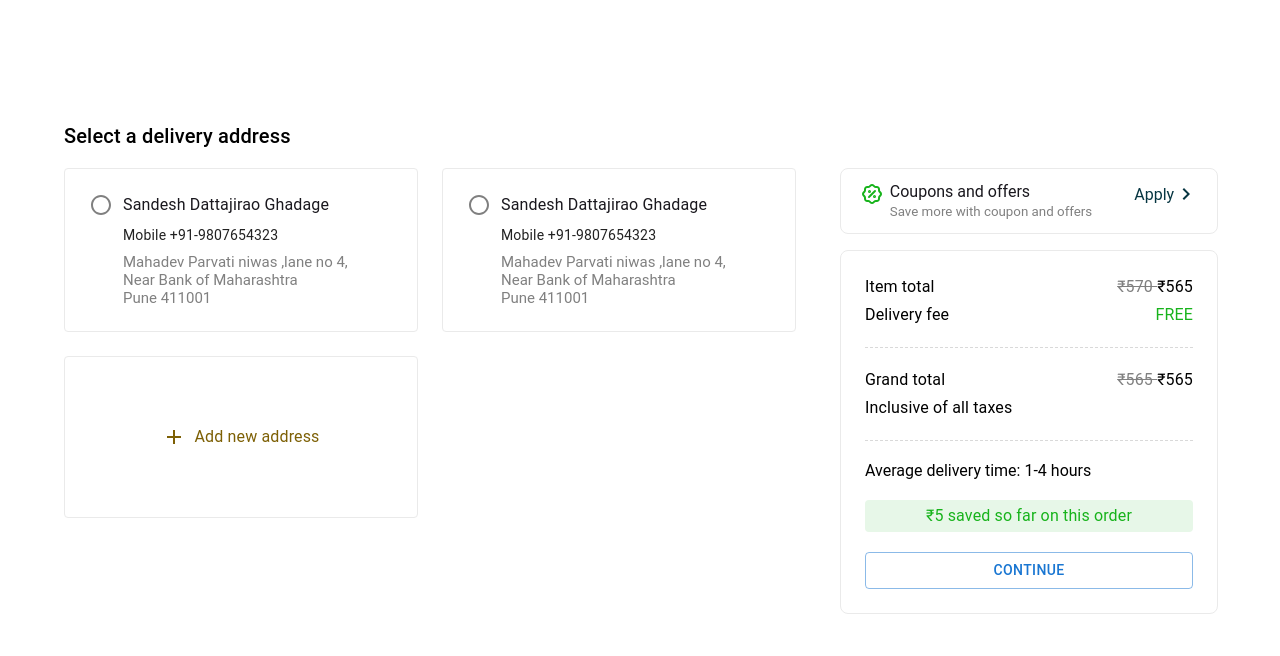
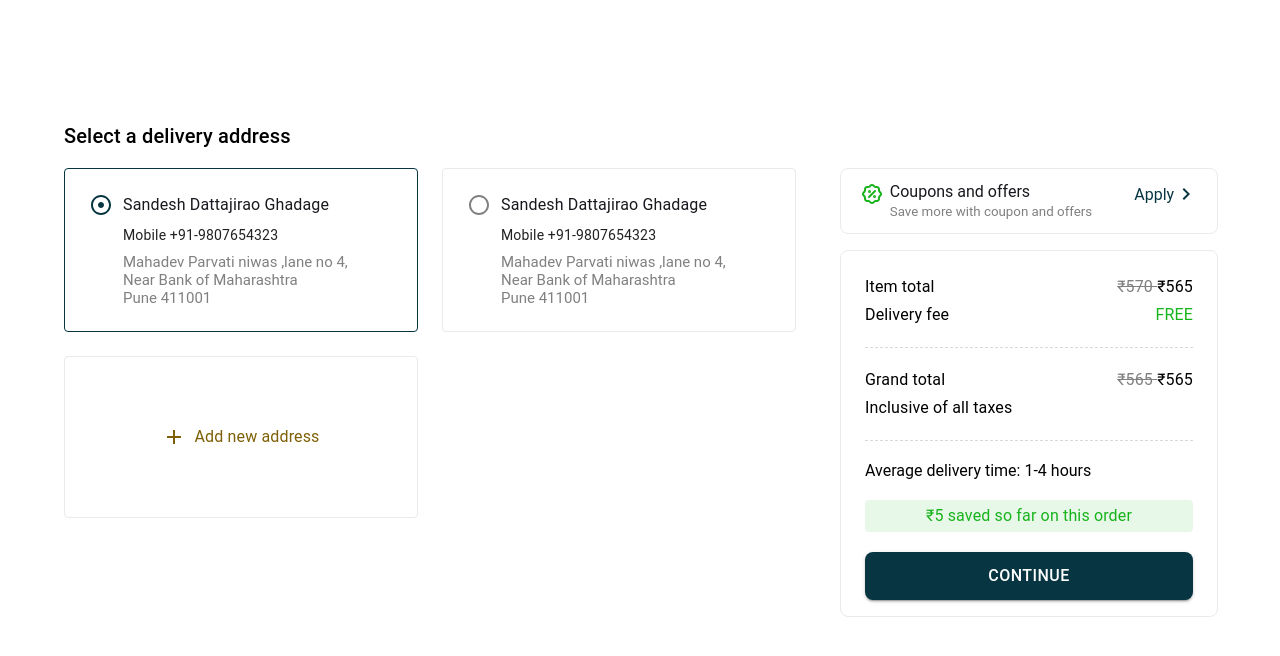
Before and after one commit to sandeshghadage/E-commerce, a React (Vite) app: page /bag in a window 1280 px wide. Both pictures are taken after a click on the button "CONTINUE". Shown: the top 656 px of the page. Built offline with nearby package versions, Linux system fonts and the light colour scheme; the HTML template or start-up script is replaced by a standard one.

Commit message:
address selection done

```diff
--- a/package.json
+++ b/package.json
@@ -16,6 +16,9 @@
     "@mui/material": "^5.13.1",
     "@mui/styles": "^5.13.1",
     "@reduxjs/toolkit": "^1.9.5",
+    "i": "^0.3.7",
+    "nanoid": "^4.0.2",
+    "npm": "^9.6.7",
     "react": "^18.2.0",
     "react-dom": "^18.2.0",
     "react-icons": "^4.8.0",
--- /dev/null
+++ b/src/components/buttons/ButtonStandardFilled.jsx
@@ -0,0 +1,31 @@
+import { ThemeProvider } from "@emotion/react";
+import React from "react";
+import theme, { colors } from "../../styles/styles";
+import { Button } from "@mui/material";
+
+export default function ButtonStandardFilled({
+  height,
+  width,
+  value,
+  onClick,
+}) {
+  return (
+    <ThemeProvider theme={theme}>
+      <Button
+        onClick={onClick}
+        sx={{
+          height: height,
+          width: width,
+          fontWeight: "500",
+          fontSize: "16px",
+          lineHeight: "24px",
+          borderRadius: "8px",
+          cursor: "pointer",
+        }}
+        variant="contained"
+      >
+        {value}
+      </Button>
+    </ThemeProvider>
+  );
+}
--- a/src/pages/bag/Bag.jsx
+++ b/src/pages/bag/Bag.jsx
@@ -7,12 +7,13 @@ import { colors } from "../../styles/styles";
 import SelectAddress from "./localComponents/SelectAddress";
 import AdditionalInfo from "./localComponents/AdditionalInfo";
 import ChoosePayment from "./localComponents/ChoosePayment";
+import ButtonStandardFilled from "../../components/buttons/ButtonStandardFilled";
 
 export default function Bag() {
   const [componentCount, setComponentCount] = useState(1);
   console.log("count =", componentCount);
   return (
-    <Container sx={{ display: "flex", gap: "1.5rem", height: "60vh", mt: 5 }}>
+    <Container sx={{ display: "flex", gap: "1.5rem", mt: 5 }}>
       <Box
         sx={{
           width: "66.6%",
@@ -94,7 +95,13 @@ export default function Bag() {
           borderRadius={"8px"}
         >
           <Stack
-            sx={{ m: 3, display: "flex", flexDirection: "column", gap: "4px" }}
+            sx={{
+              m: 3,
+              mb: 2,
+              display: "flex",
+              flexDirection: "column",
+              gap: "4px",
+            }}
           >
             <Stack direction={"row"} justifyContent={"space-between"}>
               <Typography variant="body1">Item total</Typography>
@@ -146,12 +153,12 @@ export default function Bag() {
               </Typography>
             </Stack>
             {componentCount < 4 && (
-              <Button
+              <ButtonStandardFilled
+                height={"3rem"}
+                width={"100%"}
+                value={"Continue"}
                 onClick={() => setComponentCount(componentCount + 1)}
-                variant="outlined"
-              >
-                Continue
-              </Button>
+              />
             )}
           </Stack>
         </Box>
--- a/src/pages/bag/localComponents/ChoosePayment.jsx
+++ b/src/pages/bag/localComponents/ChoosePayment.jsx
@@ -3,6 +3,7 @@ import React, { useState } from "react";
 import { colors } from "../../../styles/styles";
 import PaymentIcon from "@mui/icons-material/Payment";
 import LocalShippingOutlinedIcon from "@mui/icons-material/LocalShippingOutlined";
+import ButtonStandardFilled from "../../../components/buttons/ButtonStandardFilled";
 
 export default function ChoosePayment() {
   const [selectedMethod, setSelectedMethod] = useState("Online payment");
@@ -172,7 +173,19 @@ export default function ChoosePayment() {
                 </Typography>
               </Stack>
             )}
-            <Button variant="outlined">pay</Button>
+            {selectedMethod === "Online payment" ? (
+              <ButtonStandardFilled
+                height={"3rem"}
+                width={"100%"}
+                value={"Pay 565"}
+              />
+            ) : (
+              <ButtonStandardFilled
+                height={"3rem"}
+                width={"100%"}
+                value={"Place Order"}
+              />
+            )}
           </Box>
         </Box>
       </Box>
--- a/src/pages/bag/localComponents/SelectAddress.jsx
+++ b/src/pages/bag/localComponents/SelectAddress.jsx
@@ -4,14 +4,60 @@ import { colors } from "../../../styles/styles";
 import LensOutlinedIcon from "@mui/icons-material/LensOutlined";
 import AdjustOutlinedIcon from "@mui/icons-material/AdjustOutlined";
 import AddOutlinedIcon from "@mui/icons-material/AddOutlined";
+import { nanoid } from "nanoid";
+
+const addressData = [
+  {
+    addressId: nanoid(),
+    name: "Sandesh Dattajirao Ghadage",
+    mobile: "+91-9807654323",
+    isSelect: false,
+    address: {
+      flat: "Mahadev Parvati niwas ,lane no 4,",
+      locality: "Near Bank of Maharashtra",
+      city: "Pune 411001",
+    },
+  },
+  {
+    addressId: nanoid(),
+    name: "Sandesh Dattajirao Ghadage",
+    mobile: "+91-9807654323",
+    isSelect: false,
+    address: {
+      flat: "Mahadev Parvati niwas ,lane no 4,",
+      locality: "Near Bank of Maharashtra",
+      city: "Pune 411001",
+    },
+  },
+];
 
 export default function SelectAddress() {
+  const [isSelected, setIsSelected] = useState(0);
+  const [demoAddress, setDemoAddress] = useState(addressData);
+
+  // function handleAddressSelect(addressIndex) {
+  //   const tempAddress = [...demoAddress];
+  //   const curr = { ...demoAddress[addressIndex] };
+  //   curr.isSelect = !curr.isSelect;
+  //   tempAddress[addressIndex] = curr;
+  //   setDemoAddress(tempAddress);
+  // }
+
   return (
     <>
       <Typography variant="h6">Select a delivery address</Typography>
       <Box sx={{ display: "flex", flexWrap: "wrap", gap: "1.5rem" }}>
-        <ChooseAddressCard />
-        <ChooseAddressCard />
+        {demoAddress.map((item, addressIndex) => (
+          <ChooseAddressCard
+            name={item.name}
+            mobile={item.mobile}
+            isSelected={isSelected}
+            address={item.address}
+            onClick={() => setIsSelected(addressIndex)}
+            addressIndex={addressIndex}
+          />
+        ))}
+
         <Card
           elevation={0}
           sx={{
@@ -35,42 +81,56 @@ export default function SelectAddress() {
   );
 }
 
-function ChooseAddressCard() {
-  const [isSelected, setIsSelected] = useState(true);
+function ChooseAddressCard({
+  name,
+  mobile,
+  isSelected,
+  address,
+  onClick,
+  addressIndex,
+}) {
+  const { flat, locality, city } = address;
+  console.log("isSelected", isSelected);
+  console.log("addressIndex", addressIndex);
   return (
     <Card
+      onClick={onClick}
       elevation={0}
       sx={{
         minHeight: "8rem",
         width: "22rem",
-        border: isSelected ? "1px solid #eaeaea" : "1px solid #073642",
+        border:
+          isSelected == addressIndex
+            ? "1px solid #073642"
+            : "1px solid #eaeaea",
         cursor: "pointer",
       }}
     >
       <Box sx={{ m: 3, display: "flex", gap: "10px" }}>
         <Stack>
-          {isSelected ? (
+          {isSelected == addressIndex ? (
+            <AdjustOutlinedIcon sx={{ color: colors.primary }} />
+          ) : (
             <LensOutlinedIcon sx={{ color: colors.black50 }} />
-          ) : (
-            <AdjustOutlinedIcon sx={{ color: colors.primary }} />
           )}
         </Stack>
         <Box sx={{ display: "flex", flexDirection: "column", gap: 1 }}>
           <Typography variant="body1" color={colors.black12}>
-            Sandesh Dattajirao Ghadage
+            {name}
           </Typography>
           <Typography variant="body2">
-            <span>Mobile </span>+91-9807654323
+            <span>Mobile </span>
+            {mobile}
           </Typography>
           <Stack>
             <div style={{ fontSize: "15px", color: colors.black50 }}>
-              Mahadev Parvati niwas ,lane no 4,
+              {flat}
             </div>
             <div style={{ fontSize: "15px", color: colors.black50 }}>
-              Near Bank of Maharashtra
+              {locality}
             </div>
             <div style={{ fontSize: "15px", color: colors.black50 }}>
-              Pune 411001
+              {city}
             </div>
           </Stack>
         </Box>
```
Also changed, not shown: 1 other file (tests, documents, lock files or other folders).
